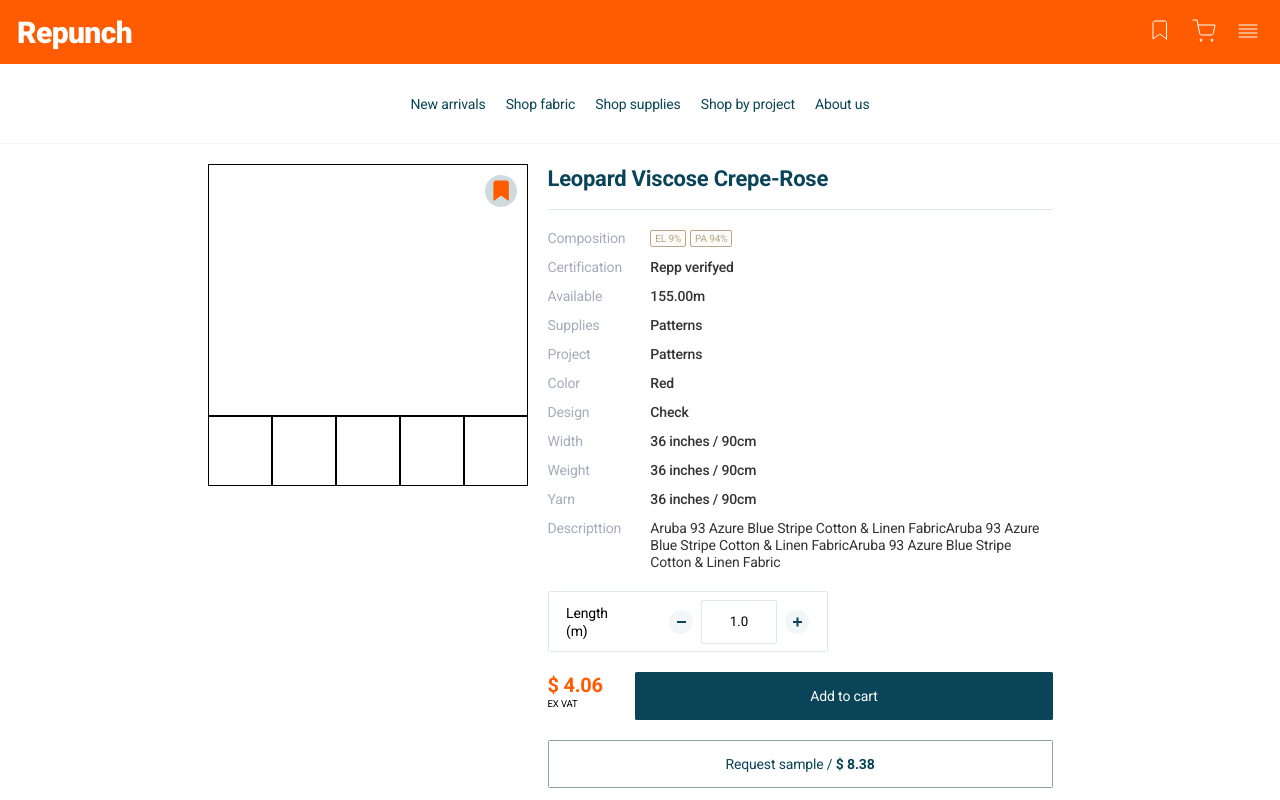
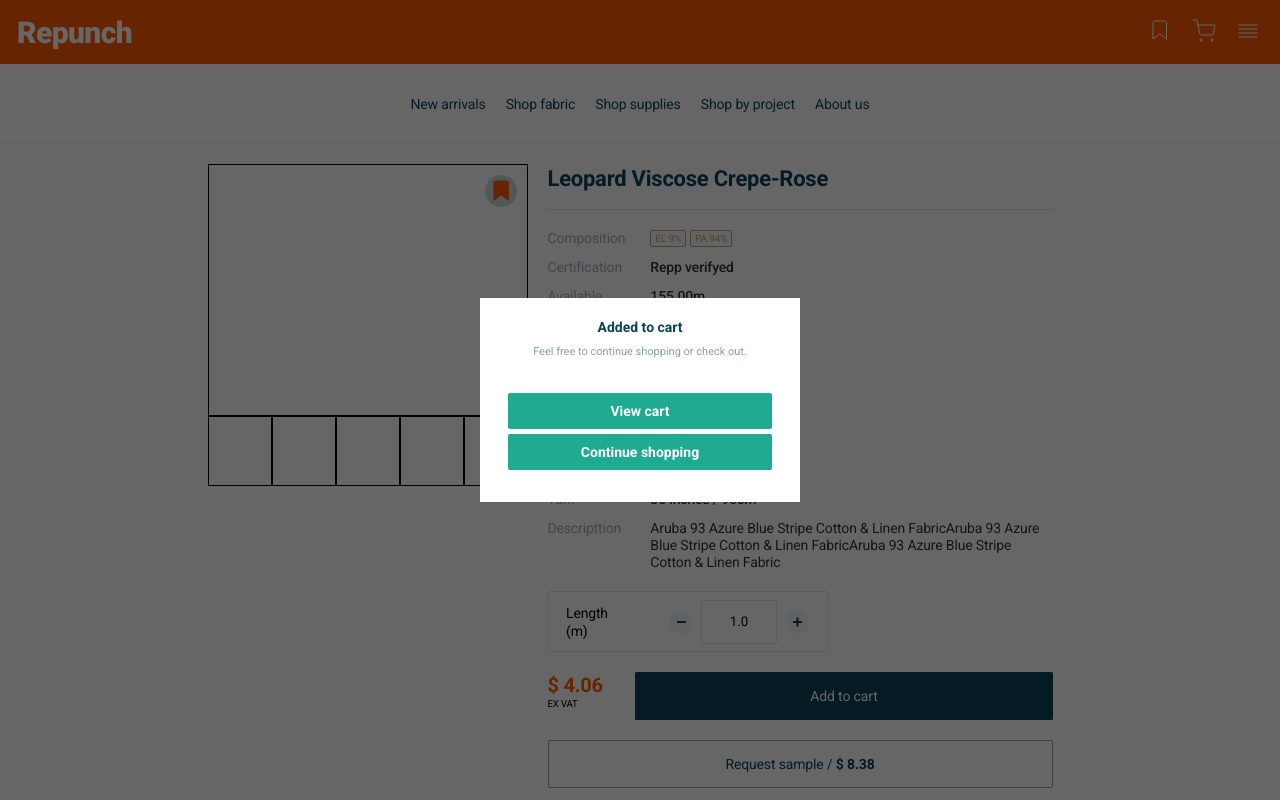
Before and after one commit to joseph-wee/repunch-web-public, a Next.js app: page /product_detail/1 in a window 1280 px wide. Both pictures are taken after a click on the button "Add to cart". Shown: the top 800 px of the page. Built offline with nearby package versions, Linux system fonts and the light colour scheme.

Commit message:
design: 팝업 UI

```diff
--- a/pages/product_detail/[id].tsx
+++ b/pages/product_detail/[id].tsx
@@ -8,8 +8,10 @@ import {
   ic_minus,
   ic_plus,
 } from "../../assets";
+import Link from "next/link";
 
 const useId = () => {
+  const [popUpIsActive, setPopUpIsActive] = useState(false);
   const router = useRouter();
   const { id } = router.query;
   const [length, setLength] = useState<string>("1.0");
@@ -121,9 +123,11 @@ const useId = () => {
                 <Price>$ 4.06</Price>
                 <Vat>EX VAT</Vat>
               </PriceWrapper>
-              <PurchaseButton>Add to cart</PurchaseButton>
+              <PurchaseButton onClick={() => setPopUpIsActive(true)}>
+                Add to cart
+              </PurchaseButton>
             </PricePurchaseWrapper>
-            <RequestSample>
+            <RequestSample onClick={() => setPopUpIsActive(true)}>
               Request sample /&nbsp;
               <BoldText>$ 8.38</BoldText>
             </RequestSample>
@@ -163,10 +167,25 @@ const useId = () => {
           </Text>
         </DeliveryReturnsInfoText>
       </Container>
+      <PopUpBox isActive={popUpIsActive}>
+        <ContentBox>
+          <PopUpTitle>Added to cart</PopUpTitle>
+          <PopUpMessage>
+            Feel free to continue shopping or check out.
+          </PopUpMessage>
+          <ButtonWrapper>
+            <Link href="/cart" style={{ textDecoration: "none" }}>
+              <PopUpButton>View cart</PopUpButton>
+            </Link>
+            <PopUpButton onClick={() => setPopUpIsActive(false)}>
+              Continue shopping
+            </PopUpButton>
+          </ButtonWrapper>
+        </ContentBox>
+      </PopUpBox>
     </>
   );
 };
-
 const Container = styled.div`
   margin: 0 auto;
   padding-top: 20px;
@@ -428,6 +447,7 @@ const PurchaseButton = styled.button`
   letter-spacing: -0.011em;
 
   color: #ffffff;
+  cursor: pointer;
 `;
 const RequestSample = styled.button`
   display: flex;
@@ -447,6 +467,7 @@ const RequestSample = styled.button`
   letter-spacing: -0.011em;
 
   color: #0a4459;
+  cursor: pointer;
 `;
 const BoldText = styled.div`
   font-weight: 700;
@@ -502,4 +523,61 @@ const Text = styled.div`
 
   color: #000000;
 `;
+
+const PopUpBox = styled.div<{ isActive: boolean }>`
+  display: ${(props) => {
+    return props.isActive == true ? "flex" : "none";
+  }};
+  z-index: 2;
+  position: fixed;
+  top: 0;
+  align-items: center;
+  justify-content: center;
+  width: 100%;
+  height: 100vh;
+  background-color: rgba(0, 0, 0, 0.6);
+`;
+const ContentBox = styled.div`
+  padding-top: 20px;
+  padding-bottom: 32px;
+  width: 320px;
+  height: 204px;
+  box-sizing: border-box;
+  background-color: #ffffff;
+`;
+const PopUpTitle = styled.div`
+  margin-bottom: 9px;
+  font-weight: 700;
+  font-size: 14px;
+  line-height: 18px;
+  text-align: center;
+  color: #0a4459;
+`;
+const PopUpMessage = styled.div`
+  margin-bottom: 34px;
+  font-weight: 400;
+  font-size: 11px;
+  line-height: 14px;
+  text-align: center;
+  color: #8aa1aa;
+`;
+const ButtonWrapper = styled.div`
+  display: flex;
+  flex-wrap: wrap;
+  justify-content: center;
+  gap: 5px;
+`;
+const PopUpButton = styled.button`
+  width: 263.25px;
+  height: 36px;
+  background-color: #1eab92;
+  border: none;
+  border-radius: 2px;
+  box-sizing: border-box;
+  font-weight: 700;
+  font-size: 14px;
+  line-height: 18px;
+  color: #ffffff;
+  cursor: pointer;
+`;
 export default useId;
```
